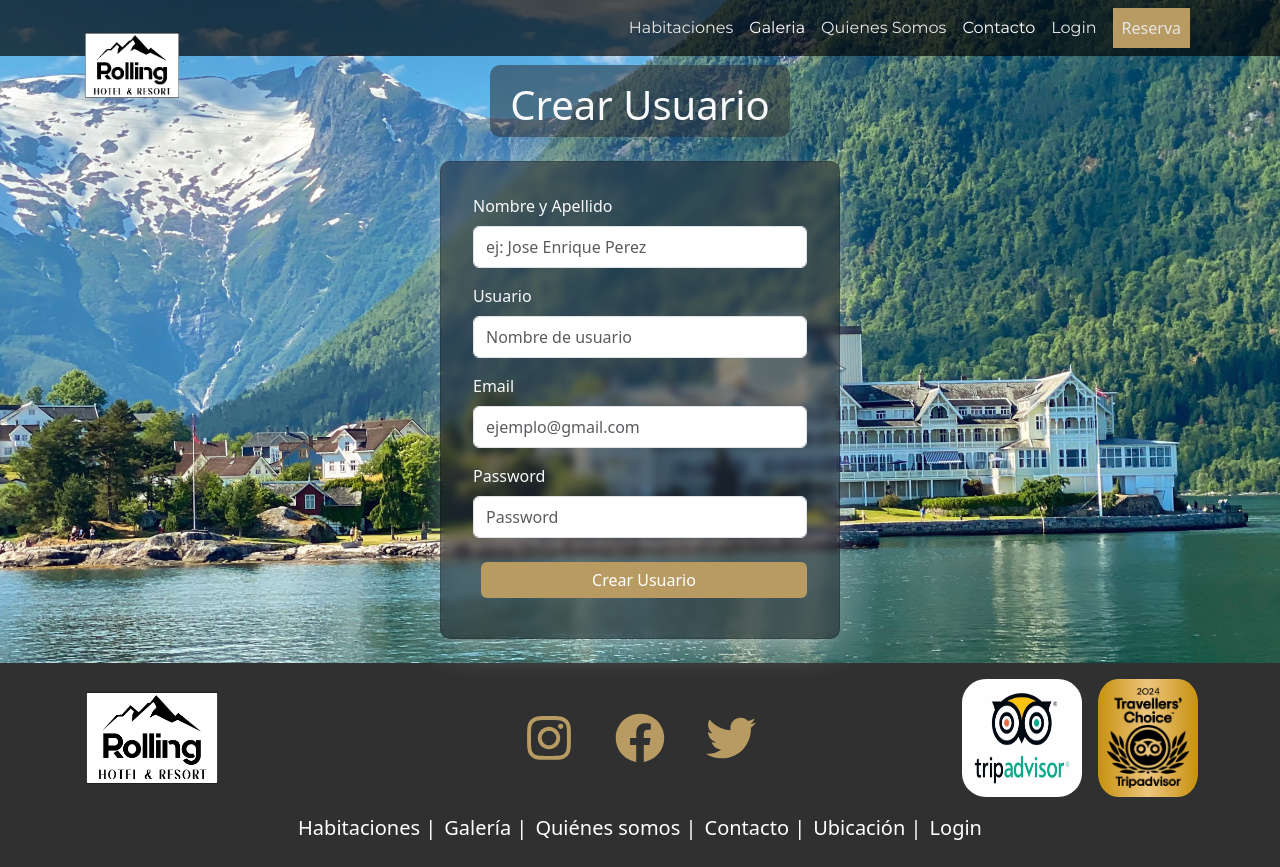
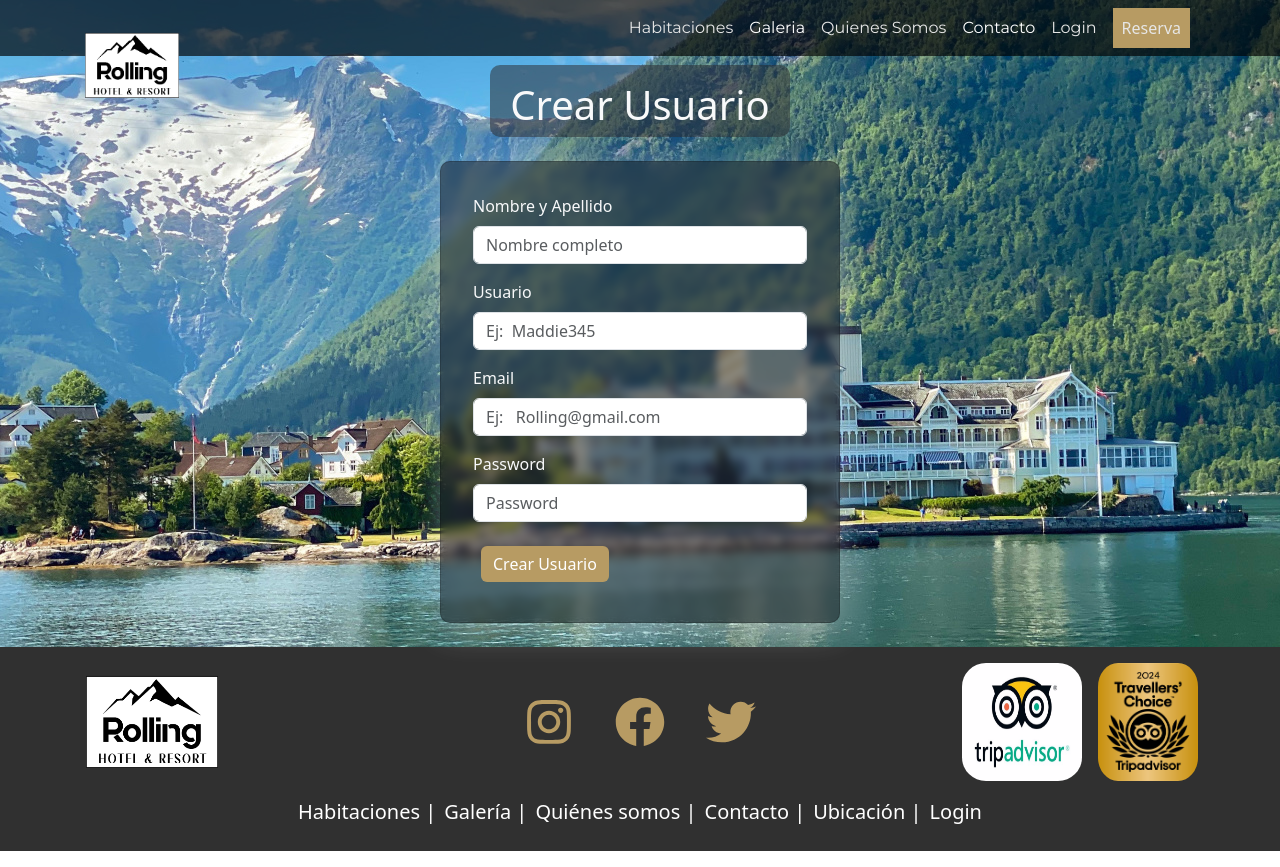
Before and after one commit to CosmeNicolas/ProyectoHotelFrontEnd, a React (Vite) app: page /CrearUsuario in a window 1280 px wide. Built offline with nearby package versions, Linux system fonts and the light colour scheme.

Commit message:
Se crea, logica para crear usuarios unido al backend

```diff
--- a/src/components/pages/usuario/FormularioUsuario.jsx
+++ b/src/components/pages/usuario/FormularioUsuario.jsx
@@ -1,7 +1,43 @@
 import React from "react";
 import { Form, Button, Card } from "react-bootstrap";
+import { useForm } from "react-hook-form";
+import { crearUsuario } from "../../../helpers/queries";
+import { useNavigate } from "react-router";
+import Swal from "sweetalert2";
 
 const FormularioUsuario = () => {
+  const {
+    register,
+    handleSubmit,
+    formState: { errors },
+  } = useForm();
+  const navegar = useNavigate();
+
+  const onSubmit = async (data) => {
+    try {
+      const respuesta = await crearUsuario(data);
+      const datos = await respuesta.json();
+      if (respuesta.status === 201) {
+        Swal.fire({
+          position: "center",
+          icon: "success",
+          title: datos.mensaje,
+          showConfirmButton: true,
+        });
+        navegar("/");
+      } else {
+        Swal.fire({
+          position: "center",
+          icon: "error",
+          title: datos.mensaje,
+          showConfirmButton: true,
+        });
+      }
+    } catch (error) {
+      console.log(error);
+    }
+  };
+
   return (
     <>
       <section className="fondo-formulario-Usuario ">
@@ -15,74 +51,113 @@ const FormularioUsuario = () => {
 
         <div className="d-flex justify-content-center ">
           <Card className="container-formulario-Usuario  p-3 my-4  d-flex flex-column align-content-center justify-content-center">
-            <Form className="p-3">
-              {/* nombre completo */}
+            <Form onSubmit={handleSubmit(onSubmit)} className="p-3">
               <Form.Group
                 className=" mb-3 text-light"
                 controlId="formNombreCompleto"
               >
                 <Form.Label>Nombre y Apellido</Form.Label>
                 <Form.Control
-                  className="py-2"
-                  type="text"
-                  placeholder="ej: Jose Enrique Perez"
+
+                  placeholder="Nombre completo"
+                  {...register("nombreCompleto", {
+                    required: "El nombre del cliente es obligatorio",
+                    minLength: {
+                      value: 3,
+                      message: "La cantidad mínima de caracteres es 2",
+                    },
+                    maxLength: {
+                      value: 60,
+                      message: "La cantidad máxima de caracteres es 50",
+                    },
+                  })}
                 />
-                <Form.Text className="text-danger"></Form.Text>
+                <Form.Text className="text-danger">
+                  {errors.nombreCompleto && errors.nombreCompleto.message}
+                </Form.Text>
               </Form.Group>
 
-              {/* usuario */}
               <Form.Group
                 className="mb-3 text-light"
                 controlId="formUsuarioNombre"
               >
                 <Form.Label>Usuario</Form.Label>
                 <Form.Control
-                  className="py-2"
-                  type="text"
-                  placeholder="Nombre de usuario"
+                     placeholder="Ej:  Maddie345"
+                  {...register("usuario", {
+                    required: "El nombre de usuario es obligatorio",
+                    minLength: {
+                      value: 5,
+                      message: "La cantidad mínima de caracteres es 5",
+                    },
+                    maxLength: {
+                      value: 20,
+                      message: "La cantidad máxima de caracteres es 20",
+                    },
+                  })}
                 />
-                <Form.Text className="text-danger"></Form.Text>
+                <Form.Text className="text-danger">
+                  {errors.usuario && errors.usuario.message}
+                </Form.Text>
               </Form.Group>
 
-              {/* email */}
               <Form.Group
                 className="mb-3 text-light"
                 controlId="formUsuarioEmail"
               >
                 <Form.Label>Email</Form.Label>
                 <Form.Control
-                  className="py-2"
                   type="email"
-                  placeholder="ejemplo@gmail.com"
-                  autoComplete="email"
+                  placeholder="Ej:   Rolling@gmail.com"
+                  {...register("email", {
+                    required: "El email es un dato obligatorio",
+                    pattern: {
+                      value: /^[a-zA-Z0-9._%+-]+@[a-zA-Z0-9.-]+\.[a-zA-Z]{2,}$/,
+                      message: "El email debe tener un formato válido",
+                    },
+                  })}
                 />
-                <Form.Text className="text-danger"></Form.Text>
+                <Form.Text className="text-danger">
+                  {errors.email && errors.email.message}
+                </Form.Text>
               </Form.Group>
 
-              <div className="d-flex flex-column">
-                {/* password */}
               <Form.Group
                 className="mb-3 text-light"
                 controlId="formUsuarioPassword"
               >
                 <Form.Label>Password</Form.Label>
                 <Form.Control
-                    className="py-2 form-control"
                   type="password"
                   placeholder="Password"
-                    autoComplete="new-password"
+                  {...register("password", {
+                    required: "La contraseña es obligatoria",
+                    minLength: {
+                      value: 8,
+                      message: "La contraseña debe tener al menos 8 caracteres",
+                    },
+                    maxLength: {
+                      value: 16,
+                      message: "La contraseña debe tener como máximo 16 caracteres",
+                    },
+                    pattern: {
+                      value: /^(?=.*[a-z])(?=.*[A-Z])(?=.*\d)[a-zA-Z\d]{8,16}$/,
+                      message: "La contraseña debe contener al menos una minúscula, una mayúscula y un número",
+                    },
+                  })}
                 />
-                  <Form.Text className="text-danger"></Form.Text>
+                <Form.Text className="text-danger">
+                  {errors.password && errors.password.message}
+                </Form.Text>
               </Form.Group>
 
               <Button
-                  /* onClick={handleSubmit} */ className="boton-formulario-Usuario my-2 ms-2"
+                className="boton-formulario-Usuario my-2 ms-2"
                 variant="dark"
                 type="submit"
               >
                 Crear Usuario
               </Button>
-              </div>
             </Form>
           </Card>
         </div>
--- a/src/helpers/queries.js
+++ b/src/helpers/queries.js
@@ -16,7 +16,7 @@ export const login = (usuario)=>{
 
 export const crearUsuario = async (usuario) => {
     try {
-      const respuesta = await fetch(URI_USUARIOS + "/registrar", {
+      const respuesta = await fetch(URI_USUARIOS +"/registrar"  , {
         method: "POST",
         headers: {
           "Content-Type": "application/json",
```
Also changed, not shown: 1 other file (tests, documents, lock files or other folders). Lines whose indentation alone changed are shown as unchanged.
